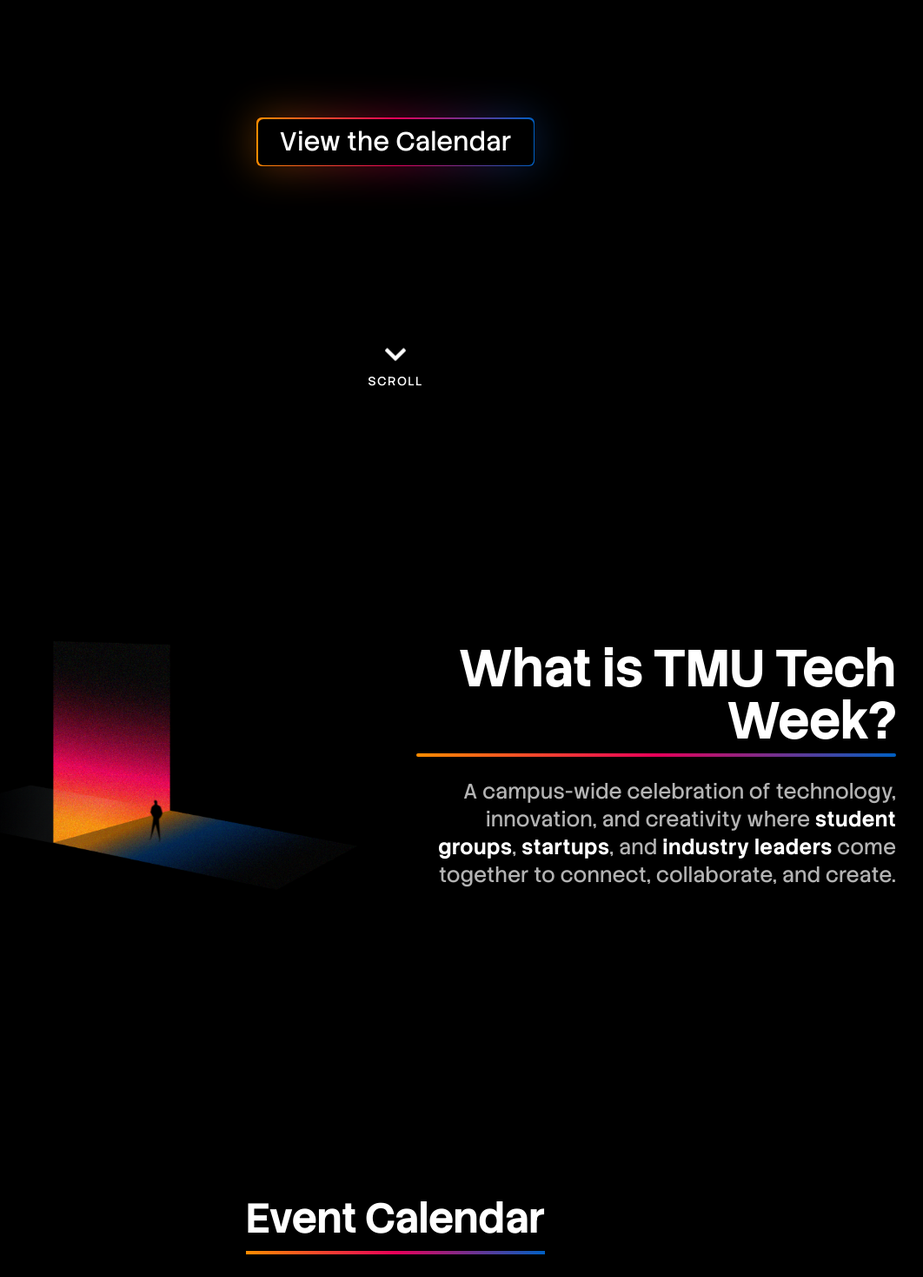
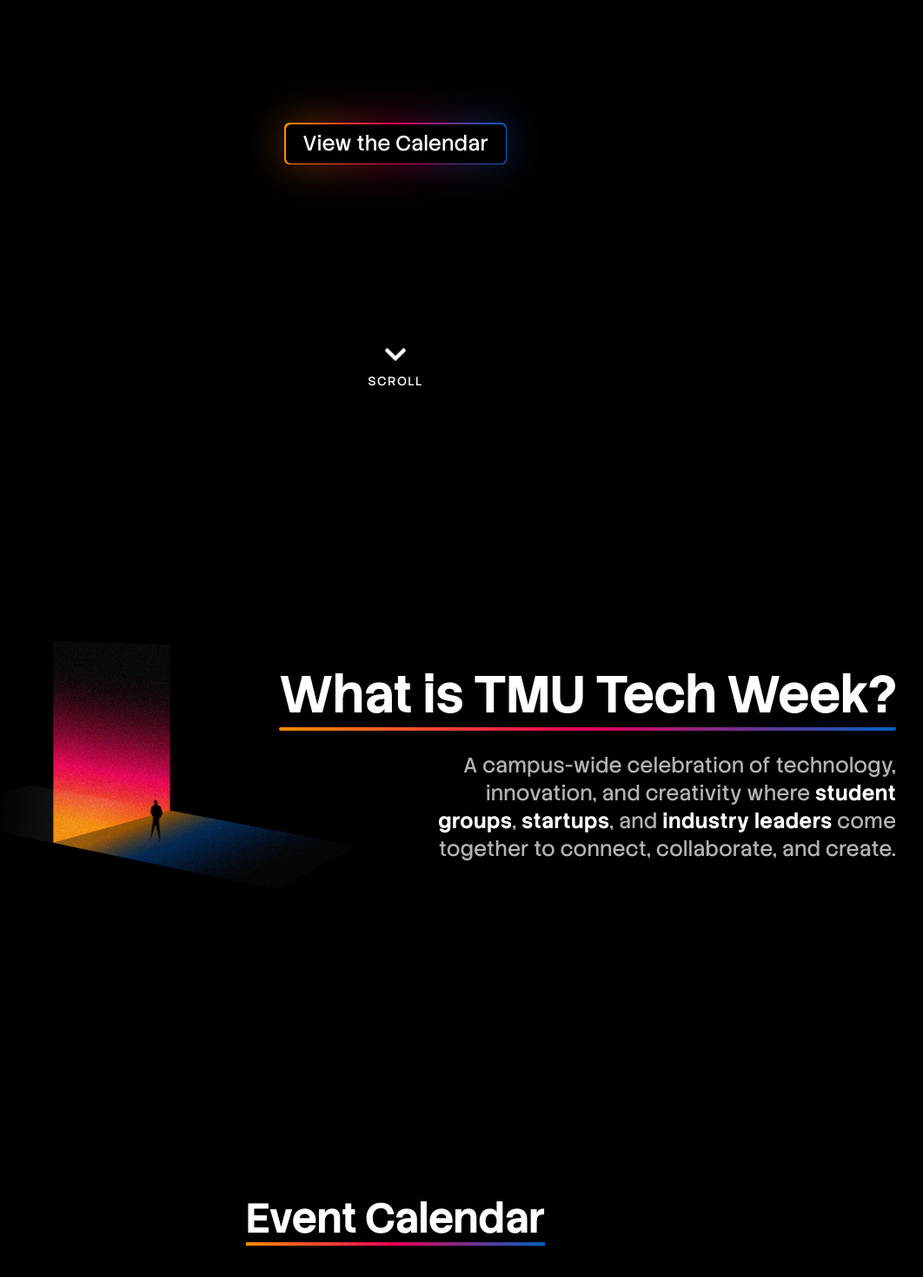
Before and after one commit to BYTE-TMU/Tmu_Tech_Week_Website, a React (Vite) app in the folder TMU_Tech_Week_Website/: page / in a window 1280 px wide. Shown: the part 1120-2588 px from the top of the page at 87% size, without its empty margins (185-1247 px from the left). Built offline with nearby package versions, Linux system fonts and the light colour scheme.

Commit message:
Fixed minor for the website. Still need to work on the footer.

```diff
--- a/TMU_Tech_Week_Website/src/components/About.jsx
+++ b/TMU_Tech_Week_Website/src/components/About.jsx
@@ -15,9 +15,7 @@ const About = () => {
         {/* Right: Text Content */}
         <div className="flex flex-col items-end text-right order-2">
           <div className="relative">
-            <h2 className="text-5xl md:text-5xl lg:text-6xl font-bold text-white mb-2">
-              What is TMU Tech Week?
-            </h2>
+            <h2 className="text-5xl md:text-4xl lg:text-6xl font-bold text-white mb-2 whitespace-nowrap">What is TMU Tech Week?</h2>
             {/* Gradient underline */}
             <div className="h-1 w-full bg-gradient-to-r from-ttw-orange via-ttw-fuchsia to-ttw-blue rounded-full mt-2" />
           </div>
--- a/TMU_Tech_Week_Website/src/components/EventCalendar.jsx
+++ b/TMU_Tech_Week_Website/src/components/EventCalendar.jsx
@@ -2,9 +2,9 @@ const EventCalendar = () => {
   return (
     <section id="calendar" className="py-24 bg-black">
       <div className="max-w-4xl mx-auto px-6 text-center">
-        <div className="relative inline-block">
-          <h2 className="text-4xl md:text-5xl font-bold mb-6">Event Calendar</h2>
-          <div className="absolute left-0 right-0 bottom-[6px] h-1 bg-gradient-to-r from-ttw-orange via-ttw-fuchsia to-ttw-blue"></div>
+        <div className="relative inline-block mb-6">
+          <h2 className="text-4xl md:text-5xl font-bold">Event Calendar</h2>
+          <div className="absolute left-0 right-0 bottom-[-8px] h-1 bg-gradient-to-r from-ttw-orange via-ttw-fuchsia to-ttw-blue"></div>
         </div>
         <p className="text-xl text-white/60 mt-4">Calendar Section Content</p>
       </div>
--- a/TMU_Tech_Week_Website/src/components/Hero.jsx
+++ b/TMU_Tech_Week_Website/src/components/Hero.jsx
@@ -134,7 +134,7 @@ const Hero = () => {
       <a
         ref={buttonRef}
         href="#calendar"
-        className={`relative z-10 group px-40 py-10 md:px-40 md:py-7 mt-1 mb-8 transition-all duration-300 ease-out hover:scale-110 ${isButtonVisible ? 'opacity-100 translate-y-0' : 'opacity-0 translate-y-5'
+        className={`relative z-10 group px-32 py-8 md:px-32 md:py-6 mt-1 mb-8 transition-all duration-300 ease-out hover:scale-110 ${isButtonVisible ? 'opacity-100 translate-y-0' : 'opacity-0 translate-y-5'
           }`}
       >
         {/* Glow effect */}
@@ -143,7 +143,7 @@ const Hero = () => {
         <div className="absolute inset-0 rounded-md bg-gradient-to-r from-ttw-orange via-ttw-fuchsia to-ttw-blue opacity-100 transition-opacity duration-300"></div>
         {/* Inner black rectangle */}
         <div className="absolute inset-[1.5px] rounded-md bg-black flex items-center justify-center">
-          <span className="font-text text-white text-3xl md:text-2xl lg:text-3xl whitespace-nowrap">
+          <span className="font-text text-white text-2xl md:text-xl lg:text-2xl whitespace-nowrap">
             View the Calendar
           </span>
         </div>
--- a/TMU_Tech_Week_Website/src/components/Partners.jsx
+++ b/TMU_Tech_Week_Website/src/components/Partners.jsx
@@ -65,9 +65,8 @@ const Partners = () => {
       </style>
       <div
         ref={sectionRef}
-        className={`max-w-7xl mx-auto px-6 transition-opacity duration-1000 ${
-          isVisible ? 'opacity-100' : 'opacity-0'
-        }`}
+        className={`max-w-7xl mx-auto px-6 transition-opacity duration-1000 ${isVisible ? 'opacity-100' : 'opacity-0'
+          }`}
       >
         {/* Title */}
         <h2 className="font-headline text-4xl md:text-5xl font-bold text-center mb-12 text-white relative inline-block w-full">
@@ -85,16 +84,15 @@ const Partners = () => {
         >
           <div className="flex">
             <div
-              className={`flex gap-6 md:gap-10 ${
-                isPaused ? 'animate-scroll paused' : 'animate-scroll'
-              }`}
+              className={`flex gap-6 md:gap-10 ${isPaused ? 'animate-scroll paused' : 'animate-scroll'
+                }`}
             >
               {/* Multiple sets of logos for seamless infinite scroll */}
               {[...Array(6)].map((_, setIndex) =>
                 logos.map((logo) => (
                   <div
                     key={`set-${setIndex}-${logo.id}`}
-                    className="flex-shrink-0 transition-all duration-300 hover:scale-110 hover:p-[1px] hover:bg-gradient-to-r hover:from-ttw-blue hover:via-ttw-fuchsia hover:to-ttw-orange hover:rounded-lg"
+                    className="flex-shrink-0 transition-all duration-300 hover:scale-110 hover:p-[3px] hover:bg-gradient-to-r hover:from-ttw-blue hover:via-ttw-fuchsia hover:to-ttw-orange hover:rounded-xl"
                   >
                     <div className="w-80 h-50 md:w-96 md:h-56 bg-[#2a2a2a] hover:rounded-lg rounded-lg flex items-center justify-center px-4 py-2">
                       <img
```
